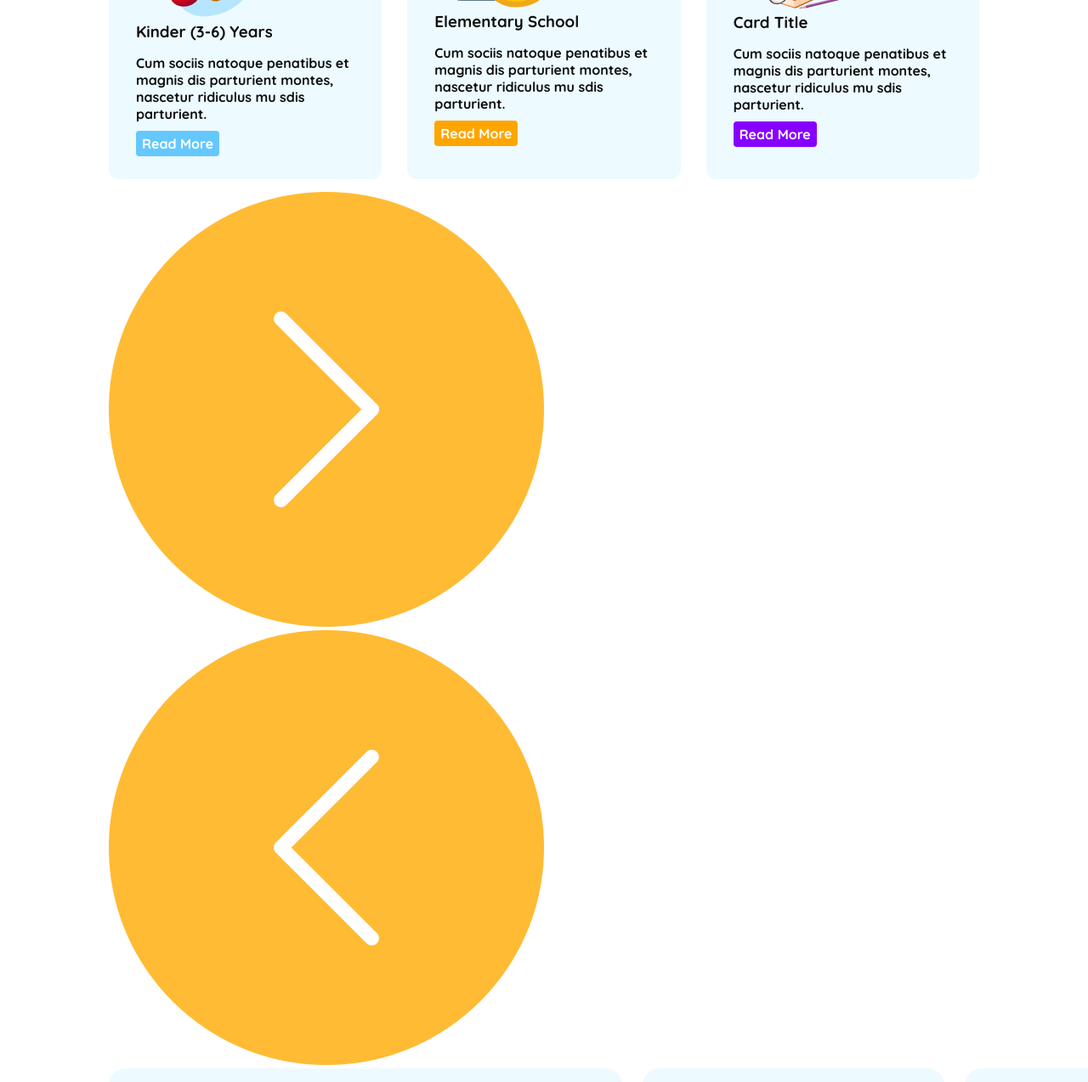
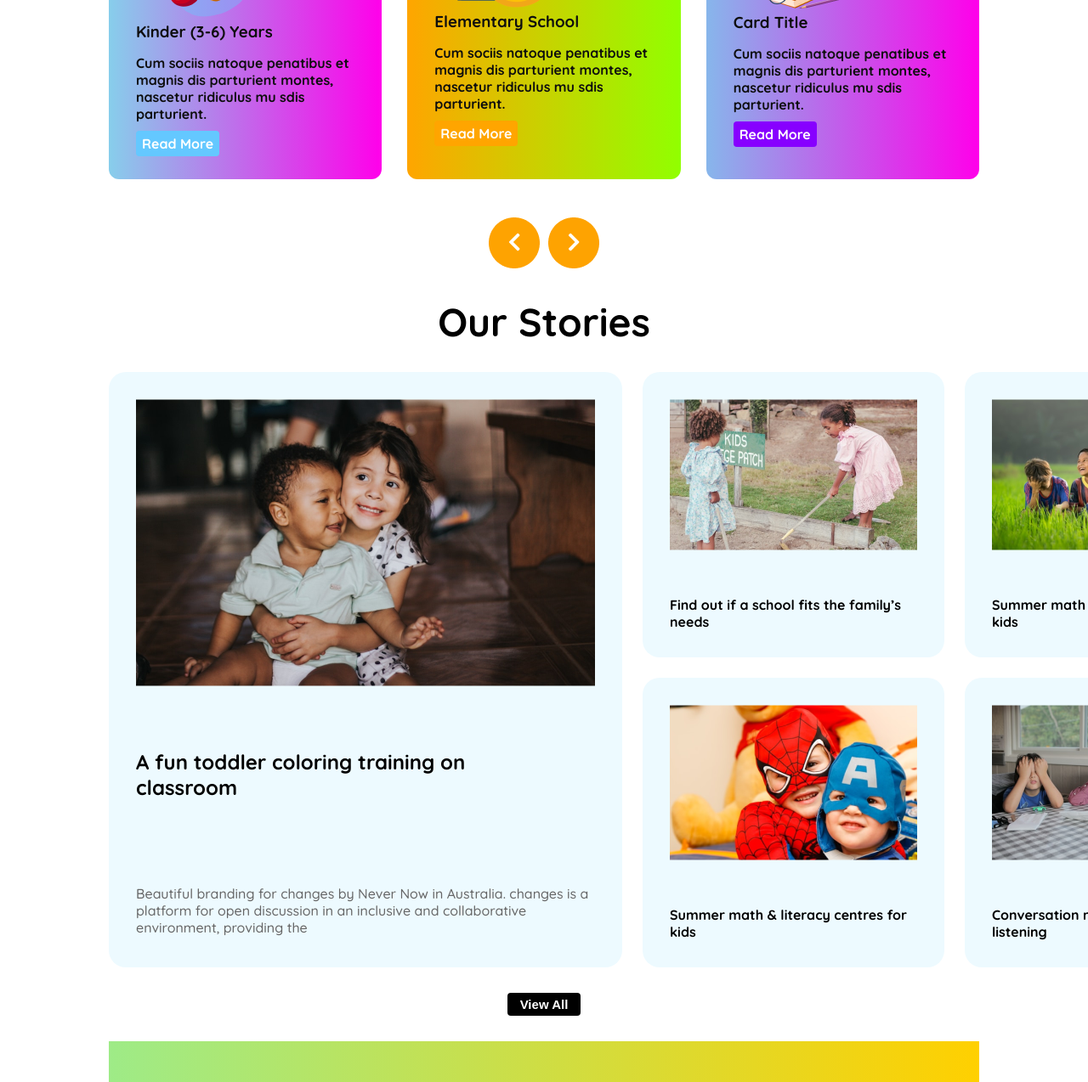
Before and after one commit to Kaniz27/assignment-2, a plain HTML site: page index.html in a window 1280 px wide. Shown: the part 989-2263 px from the top of the page at 85% size. Drawn offline with Linux system fonts and the light colour scheme.

Commit message:
add icon

```diff
--- a/index.html
+++ b/index.html
@@ -70,10 +70,10 @@
         <a href="#" class="card-button2">Read More</a>
 </div>
 </div>
-<div>
-    <img class="icon" src="assets/icon1.png" alt="">
-    <img  class="icon" src="assets/icon2.png" alt="">
+<div class="icon-img">
+    <img class="icon" src="assets/Group 11.png" alt="">
 </div>
+<h2 class="story-title">Our Stories</h2>
 <div class="story">
     <div class="card-content">
     <img src="assets/story-1.png" alt="Card Image">
@@ -84,7 +84,6 @@
             collaborative environment, providing the</p>
         </div>
     <div class="story2">
-        <!-- <div class="card"> -->
             <div class="card-content">
             <img src="assets/story-2.png" alt="Card Image">
                 <h3 class="second-title">Find out if a school fits the
@@ -110,7 +109,7 @@
                         </div>
     </div>
 </div>
-<div>
+<div class="footer-button">
     <button class="footer-btn">View All</button>
 </div>
 
--- a/style/style.css
+++ b/style/style.css
@@ -179,7 +179,7 @@ nav ul li a {
 }
 
 .card{
-    background-color: #edfaff;
+    background: linear-gradient(to right, skyblue, rgb(255, 0, 234));
     padding:32px 32px;
     border-radius: 12px;
 
@@ -194,7 +194,7 @@ nav ul li a {
     border: none;
 }
 .card1{
-    background-color: #edfaff;
+    background: linear-gradient(to right, orange, rgb(145, 255, 0));
     padding:32px 32px;
     border-radius: 12px;
 
@@ -209,7 +209,7 @@ nav ul li a {
     border: none;
 }
 .card2{
-    background-color: #edfaff;
+    background: linear-gradient(to right, rgb(135, 182, 235), rgb(255, 0, 234));
     padding:32px 32px;
     border-radius: 12px;
 
@@ -224,20 +224,31 @@ nav ul li a {
     border: none;
 }
 /* icon */
-.icon{
-    height: 10%;
-    /* width: 100%; */
+.icon-img{
+    text-align: center;
+    margin-top: 30px;
+    margin-bottom: 30px;
 }
 /* story */
+.story-title{
+    text-align: center;
+    font-size: 46px;
+    font-weight: bold;
+    color: black;
+    margin-top: 30px;
+    margin-bottom: 30px;
+}
 .story{
     display: flex;
     gap: 24px;
     background-image: url(/assets/bg.png);
+    width:50%
 }
 .story2{
     display: grid;
   grid-template-columns: repeat(2, 1fr);
   gap: 24px;
+  width: 50%;
 }
 .first-title{
     color: black;
@@ -264,6 +275,9 @@ nav ul li a {
     margin-top: 50px;
 }
 .footer-btn{
+    text-align: center;
+    margin-top: 30px;
+    margin-bottom: 30px;
     font-size: 15px;
     font-weight: bold;
     color: #ffffff;
@@ -271,15 +285,17 @@ nav ul li a {
     border-radius: 4px;
     padding: 5px 15px;
     border: none;
-    align-items: center;
-    margin-top: 40px;
-    margin-bottom: 50px;
+    cursor: pointer;
+}
+.footer-button{
+    margin: 0 auto;
+    text-align: center;
 }
 /* footer */
 .footer{
-    background-color: skyblue;
+    background-image: url(/assets/bg.png);
+    background: linear-gradient(to right, rgb(158, 235, 135), rgb(255, 208, 0));
     padding: 70px 50px;
-
 }
 .logo-flex{
     display: flex;
```
Also changed, not shown: assets/Group 11.png (added).
